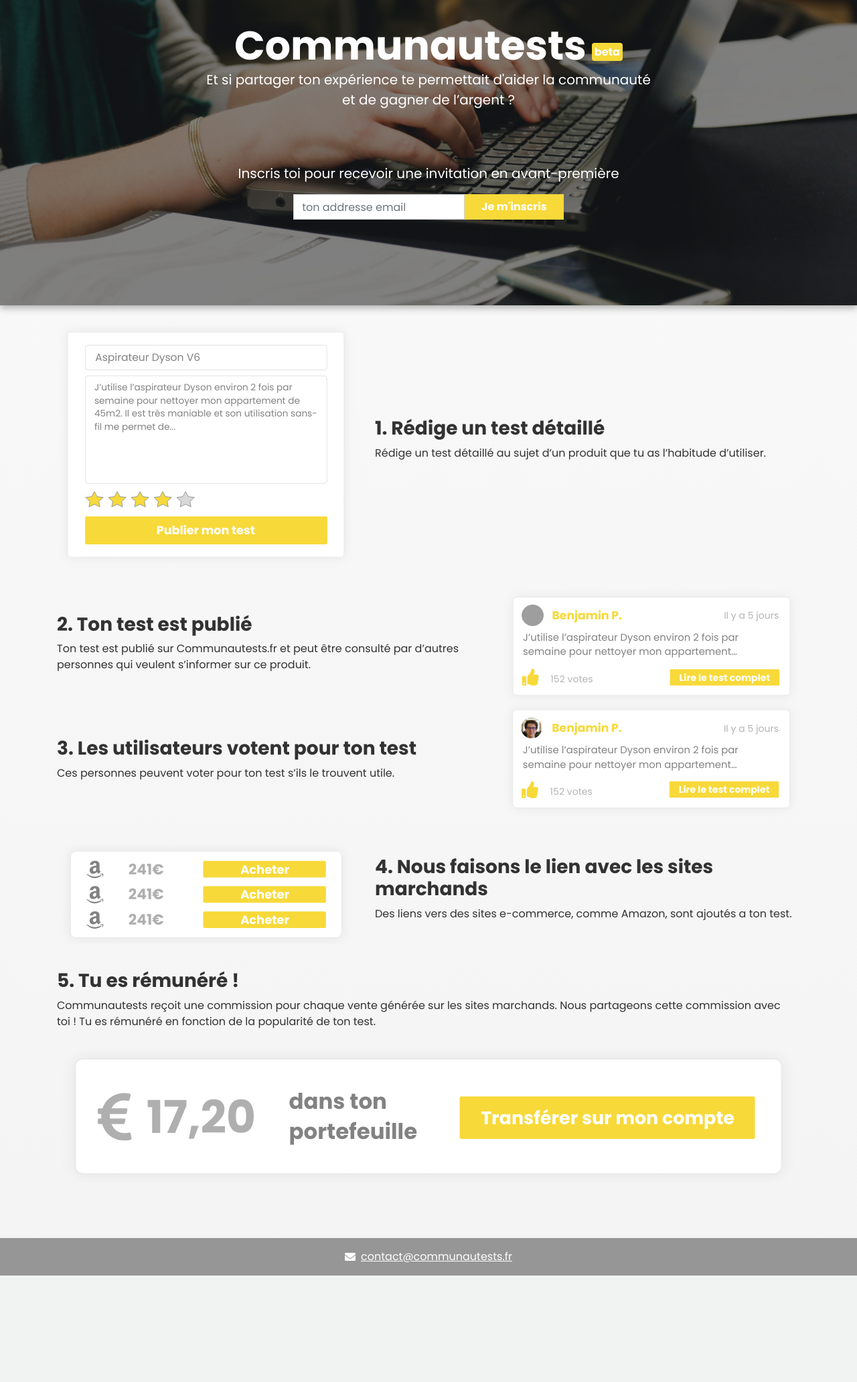
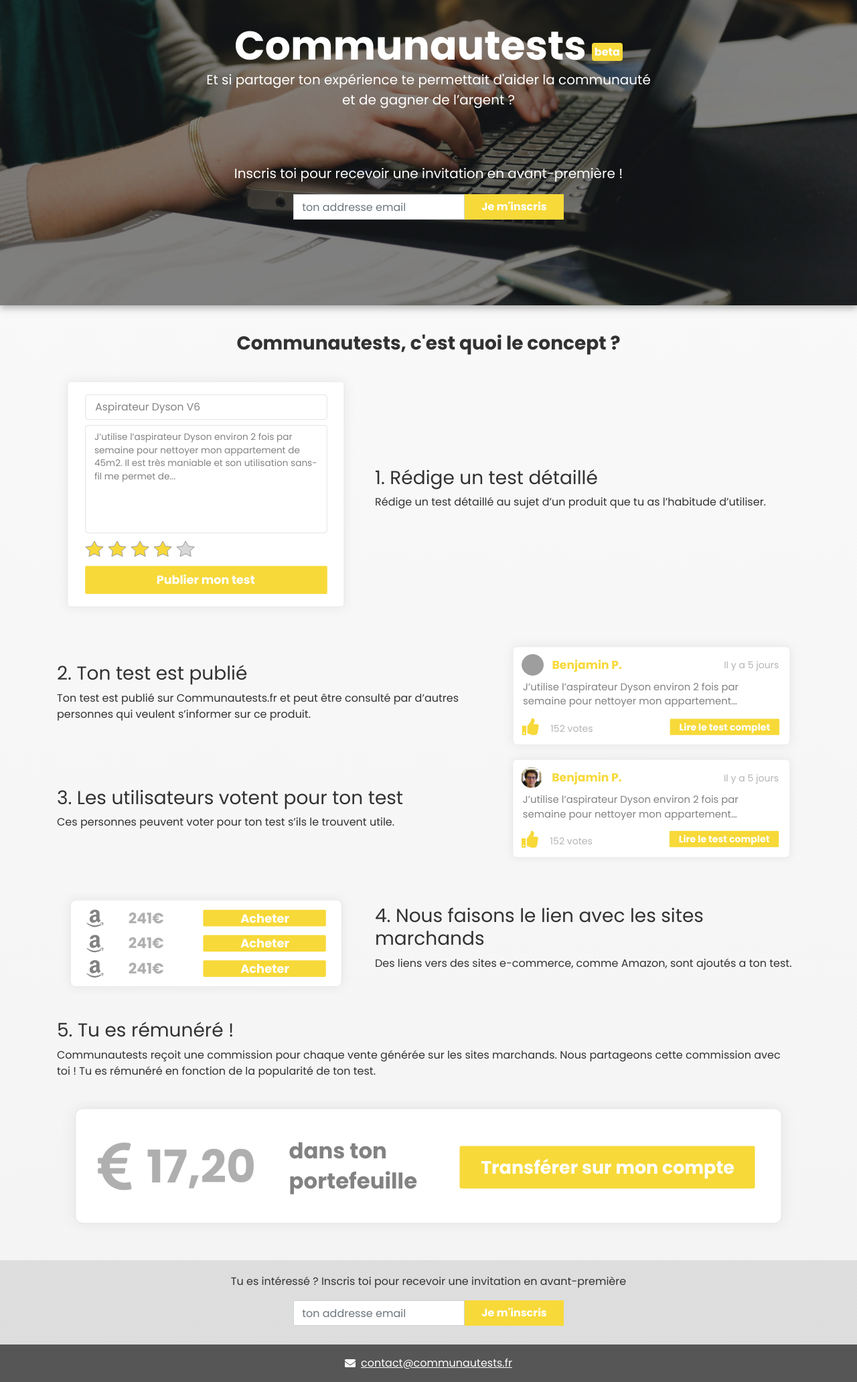
Before and after one commit to benj-p/prelaunch, a PHP site: page / in a window 1280 px wide. Shown: the part 88-2152 px from the top of the page at 67% size. Before the commit the page ends 1993 px from the top, so only its background shows below. Run offline with PHP 8.4, Linux system fonts and the light colour scheme; grey boxes are pictures that could not be loaded.

Commit message:
bottom form

```diff
--- a/css/style.css
+++ b/css/style.css
@@ -29,8 +29,10 @@ h1 {
 }
 
 h2 {
+  padding: 2vh 0px;
   font-size: 28px;
   font-weight: bold;
+  text-align: center;
 }
 
 .header {
@@ -90,6 +92,10 @@ form {
   background-clip: unset;
 }
 
+.form-bottom {
+  margin-top: 0px;
+}
+
 .scroll {
   display: none;
 }
@@ -105,6 +111,7 @@ form {
 .wallet-illustration {
   text-align: center;
 }
+
 /*
 .card-concept {
   display: flex;
@@ -134,11 +141,15 @@ form {
   margin-left: 32px;
 }*/
 
+.bottom-section {
+  background-color: rgba(200,200,200,0.5);
+  padding: 20px 0;
+}
+
 .footer {
-  margin-top: 40px;
   flex-shrink: 0;
   padding: 16px 0;
-  background-color: rgba(150,150,150);
+  background-color: #575656;
   text-align: center;
   color: white;
 }
@@ -159,7 +170,7 @@ form {
 }
 
 @media(max-width: 576px) {
-  p, h2 {
+  p, h2, h3 {
     text-align: center;
   }
 
@@ -191,14 +202,22 @@ form {
     width: 100%;
   }
 
+  .form-bottom {
+    margin: 0px 8px;
+  }
+
   h1 {
     font-size: 2em;
   }
 
   h2 {
-    font-weight: normal;
     font-size: 1.5em;
     margin-bottom: 24px;
+    font-weight: 600;
+  }
+
+  h3 {
+    font-size: 1.5em;
   }
 
 /*  .card-concept {
--- a/index.html
+++ b/index.html
@@ -34,6 +34,7 @@
 
 </head>
 <body>
+
   <noscript><iframe src="https://www.googletagmanager.com/ns.html?id=GTM-NMBRX52"
   height="0" width="0" style="display:none;visibility:hidden"></iframe></noscript>
 
@@ -42,7 +43,7 @@
       <h1>Communautests</h1><div class="beta-btn">beta</div>
       <p>Et si partager ton expérience te permettait d'aider la communauté<br/>et de gagner de l’argent ?</p>
       <div class="form-container">
-        <p>Inscris toi pour recevoir une invitation en avant-première</p>
+        <p>Inscris toi pour recevoir une invitation en avant-première !</p>
         <form class="validate form-inline text-center" action="https://gmail.us20.list-manage.com/subscribe/post?u=1032adc8ab5e905f4f983093b&amp;id=acdd1f3640" method="post" id="mc-embedded-subscribe-form" name="mc-embedded-subscribe-form" target="_blank" novalidate>
           <div class="form-group mb-2">
             <label for="EMAIL" class="sr-only">Email</label>
@@ -55,7 +56,7 @@
         </form>
       </div>
       <div class="form-container-mobile">
-        <p>Inscris toi pour recevoir une invitation en avant-première</p>
+        <p>Inscris toi pour recevoir une invitation en avant-première !</p>
         <form class="validate text-center" action="https://gmail.us20.list-manage.com/subscribe/post?u=1032adc8ab5e905f4f983093b&amp;id=acdd1f3640" method="post" id="mc-embedded-subscribe-form" name="mc-embedded-subscribe-form" target="_blank" novalidate>
           <div class="form-group">
             <label for="EMAIL" class="sr-only">Email</label>
@@ -73,6 +74,9 @@
 
 
   <div class="content container" id="instructions">
+
+    <h2>Communautests, c'est quoi le concept ?</h2>
+
     <div class="row step">
       <div class="col-md-5 col-sm-6 col-12 my-auto">
         <svg viewBox="0 0 457 378" version="1.1" xmlns="http://www.w3.org/2000/svg" xmlns:xlink="http://www.w3.org/1999/xlink">
@@ -137,7 +141,7 @@
       </script>
 
       <div class="col-md-7 col-sm-6 my-auto order-first order-md-last">
-        <h2>1. Rédige un test détaillé</h2>
+        <h3>1. Rédige un test détaillé</h3>
         <p>Rédige un test détaillé au sujet d’un produit que tu as l’habitude d’utiliser.</p>
       </div>
     </div>
@@ -145,11 +149,11 @@
     <div class="row step">
       <div class="col-md-7 d-flex justify-content-around flex-column">
           <div>
-            <h2>2. Ton test est publié</h2>
+            <h3>2. Ton test est publié</h3>
             <p>Ton test est publié sur Communautests.fr et peut être consulté par d’autres personnes qui veulent s’informer sur ce produit.</p>
           </div>
           <div>
-            <h2>3. Les utilisateurs votent pour ton test</h2>
+            <h3>3. Les utilisateurs votent pour ton test</h3>
             <p>Ces personnes peuvent voter pour ton test s’ils le trouvent utile.</p>
           </div>
       </div>
@@ -320,13 +324,13 @@
         </svg>
       </div>
       <div class="col-md-7 my-auto order-first order-md-last">
-        <h2>4. Nous faisons le lien avec les sites marchands</h2>
+        <h3>4. Nous faisons le lien avec les sites marchands</h3>
         <p>Des liens vers des sites e-commerce, comme Amazon, sont ajoutés a ton test.</p>
       </div>
     </div>
 
     <div class="step">
-        <h2>5. Tu es rémunéré !</h2>
+        <h3>5. Tu es rémunéré !</h3>
         <p>Communautests reçoit une commission pour chaque vente générée sur les sites marchands. Nous partageons cette commission avec toi&nbsp;! Tu es rémunéré en fonction de la popularité de ton test.</p>
 
         <div class="wallet-illustration">
@@ -369,10 +373,36 @@
           </svg>
         </div>
     </div>
-
-
   </div>
 
+  <div class="bottom-section">
+    <div class="form-container form-bottom">
+      <p>Tu es intéressé ? Inscris toi pour recevoir une invitation en avant-première</p>
+      <form class="validate form-inline text-center" action="https://gmail.us20.list-manage.com/subscribe/post?u=1032adc8ab5e905f4f983093b&amp;id=acdd1f3640" method="post" id="mc-embedded-subscribe-form" name="mc-embedded-subscribe-form" target="_blank" novalidate>
+        <div class="form-group mb-2">
+          <label for="EMAIL" class="sr-only">Email</label>
+          <input type="email" class="form-control" style="width: 20vw;" placeholder="ton addresse email" name="EMAIL" id="mce-EMAIL">
+        </div>
+        <div style="position: absolute; left: -5000px;" aria-hidden="true">
+          <input type="text" name="b_1032adc8ab5e905f4f983093b_acdd1f3640" tabindex="-1" value="">
+        </div>
+        <button type="submit" class="btn btn-input px-4 mb-2">Je m'inscris</button>
+      </form>
+    </div>
+    <div class="form-container-mobile form-bottom">
+      <p>Tu es intéressé ? Inscris toi pour recevoir une invitation en avant-première !</p>
+      <form class="validate text-center" action="https://gmail.us20.list-manage.com/subscribe/post?u=1032adc8ab5e905f4f983093b&amp;id=acdd1f3640" method="post" id="mc-embedded-subscribe-form" name="mc-embedded-subscribe-form" target="_blank" novalidate>
+        <div class="form-group">
+          <label for="EMAIL" class="sr-only">Email</label>
+          <input type="email" class="form-control" placeholder="indique ton adresse email ici" name="EMAIL" id="mce-EMAIL">
+        </div>
+        <div style="position: absolute; left: -5000px;" aria-hidden="true">
+          <input type="text" name="b_1032adc8ab5e905f4f983093b_acdd1f3640" tabindex="-1" value="">
+        </div>
+        <button type="submit" class="btn btn-input">Je m'inscris</button>
+      </form>
+    </div>
+  </div>
   <!-- <div class="content container">
     <h2 style="text-align: center;"><span>Comment ca fonctionne ?</span></h2>
     <div class="card-concept">
```
